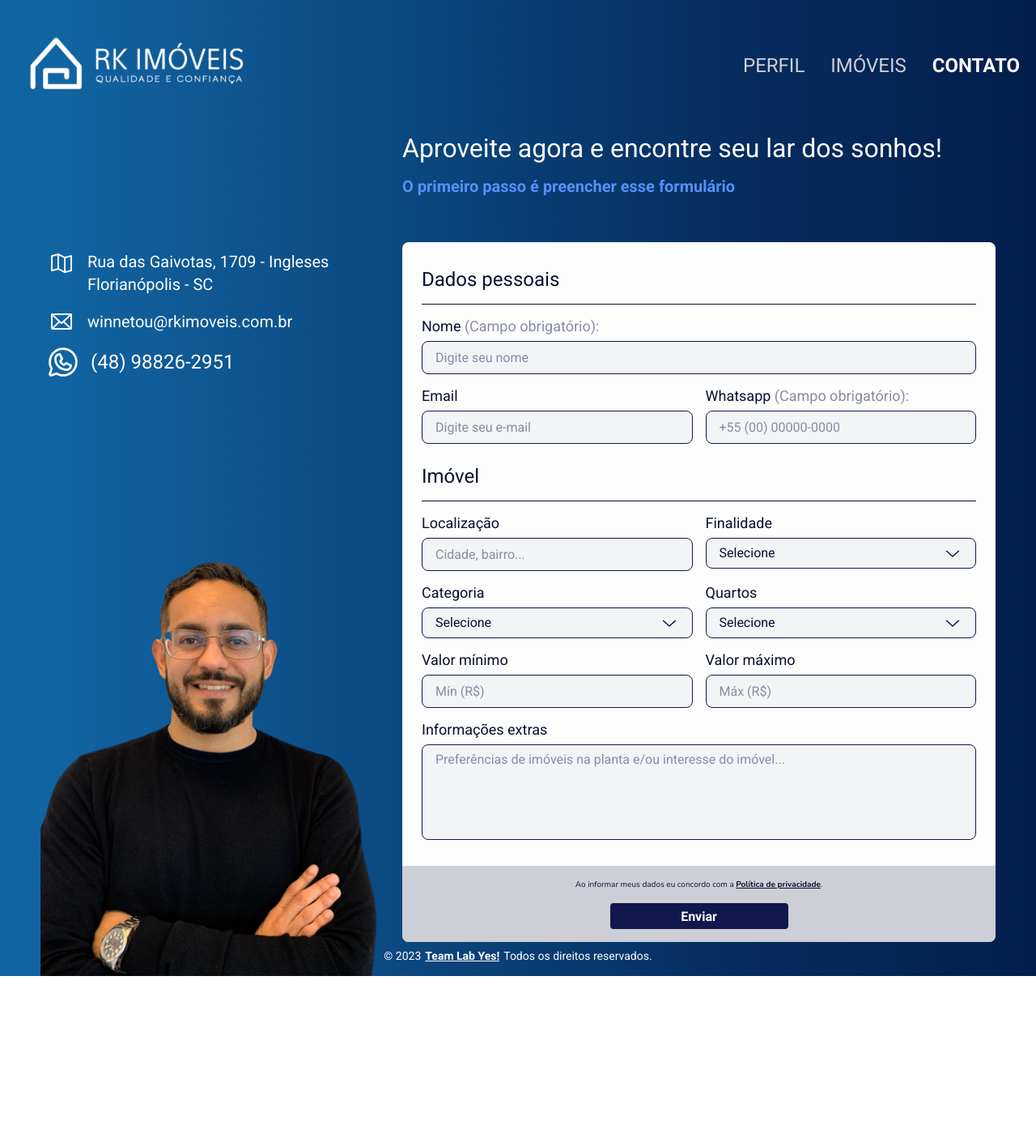
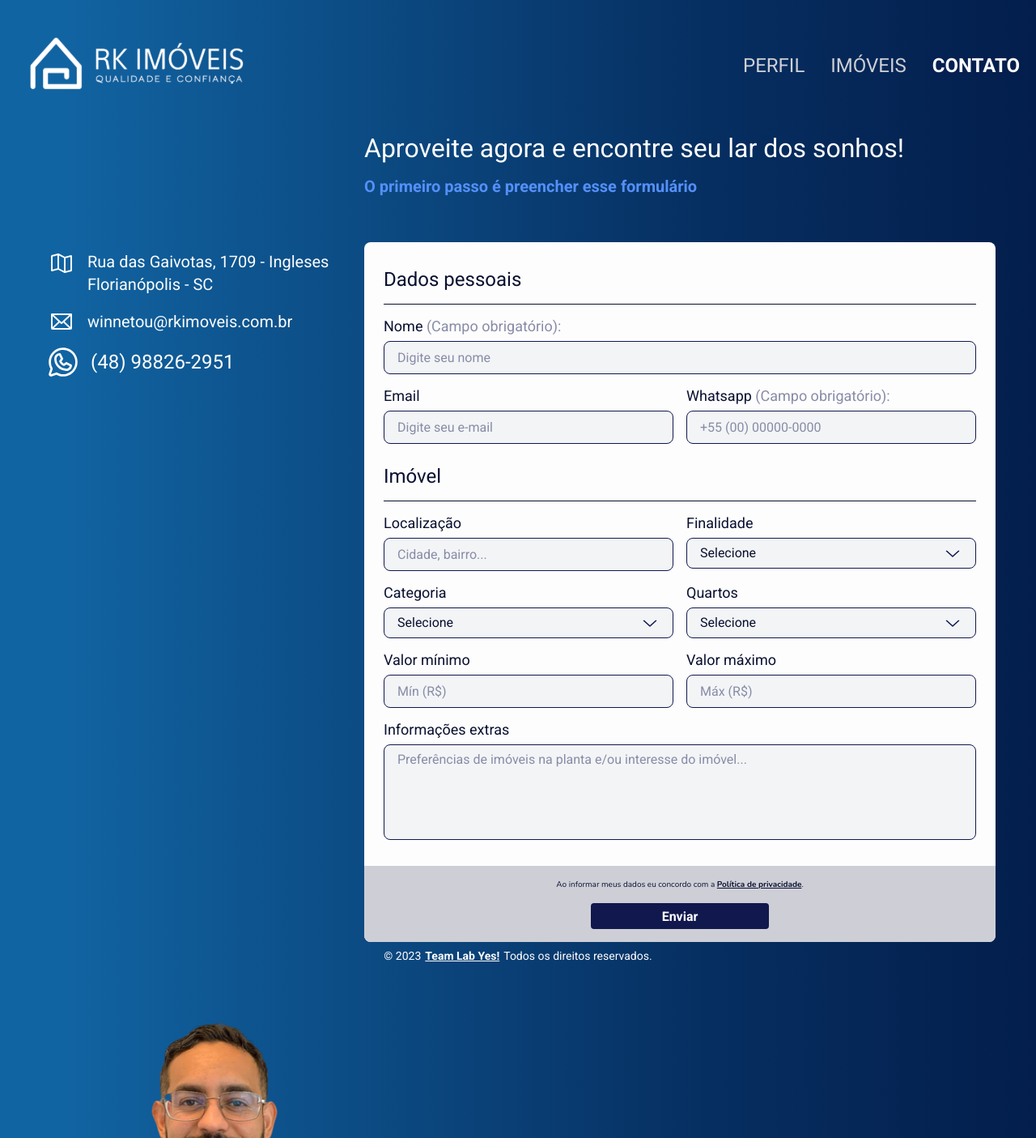
Before and after one commit to labyes24/RK-LP-VERA-MELENDEZ, a React (Vite) app: page /contact in a window 1280 px wide. Shown: the top 1405 px of the page at 81% size. Before the commit the page ends 1205 px from the top, so only its background shows below. Built offline with nearby package versions, Linux system fonts and the light colour scheme.

Commit message:
style/TASK-0026: fixed bug on image rendering

```diff
--- a/src/presentation/components/BrokerImage/styles.js
+++ b/src/presentation/components/BrokerImage/styles.js
@@ -4,6 +4,13 @@ export const Container = styled.div`
   .Images {
     width: fit-content;
     display: ${({ $removeelipses }) => ($removeelipses ? 'none' : 'flex')};
+
+    position: relative;
+
+    :nth-child(1) {
+      position: absolute;
+      top: -25%;
+    }
   }
 
   > div img:nth-child(1) {
```
